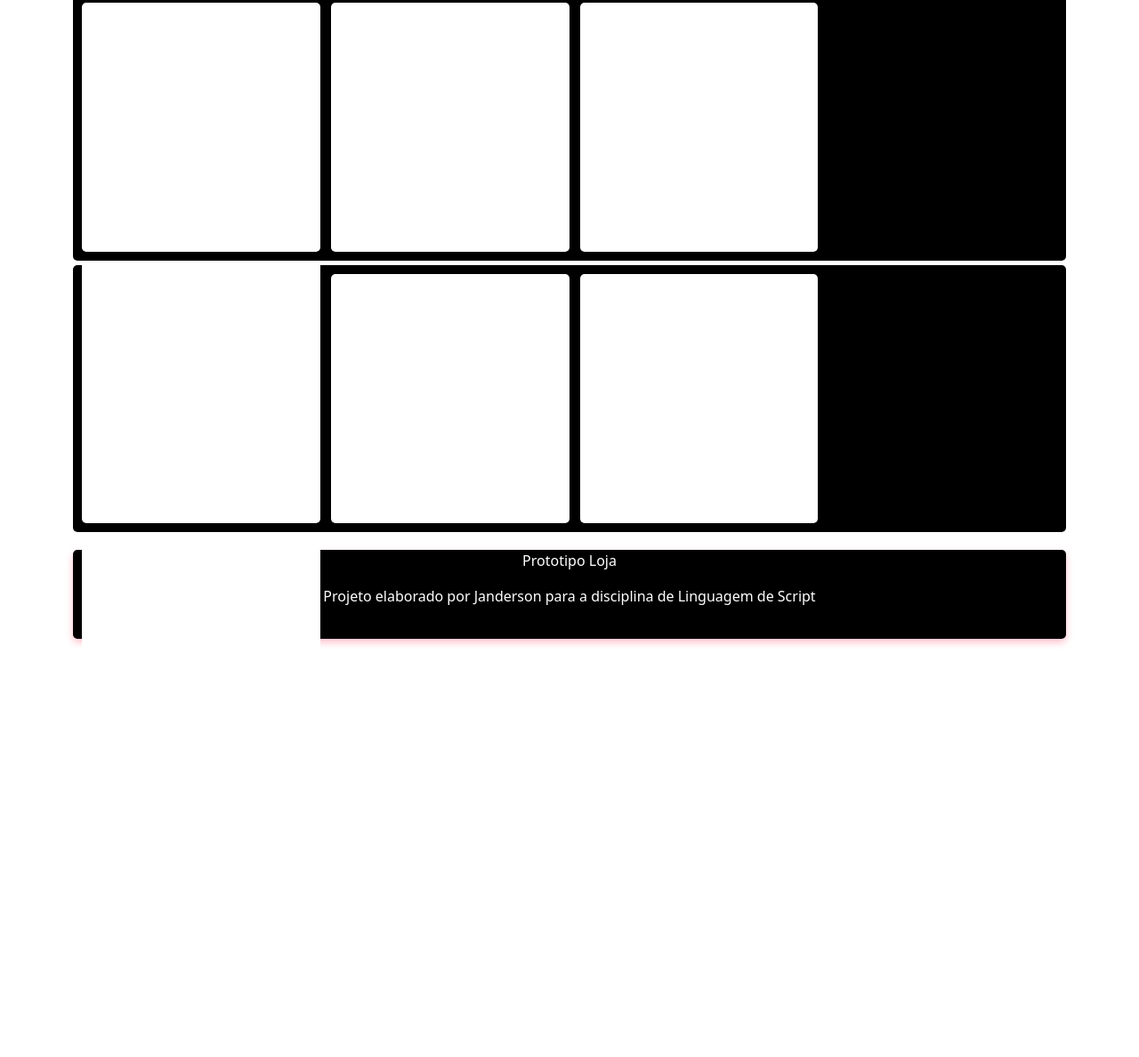
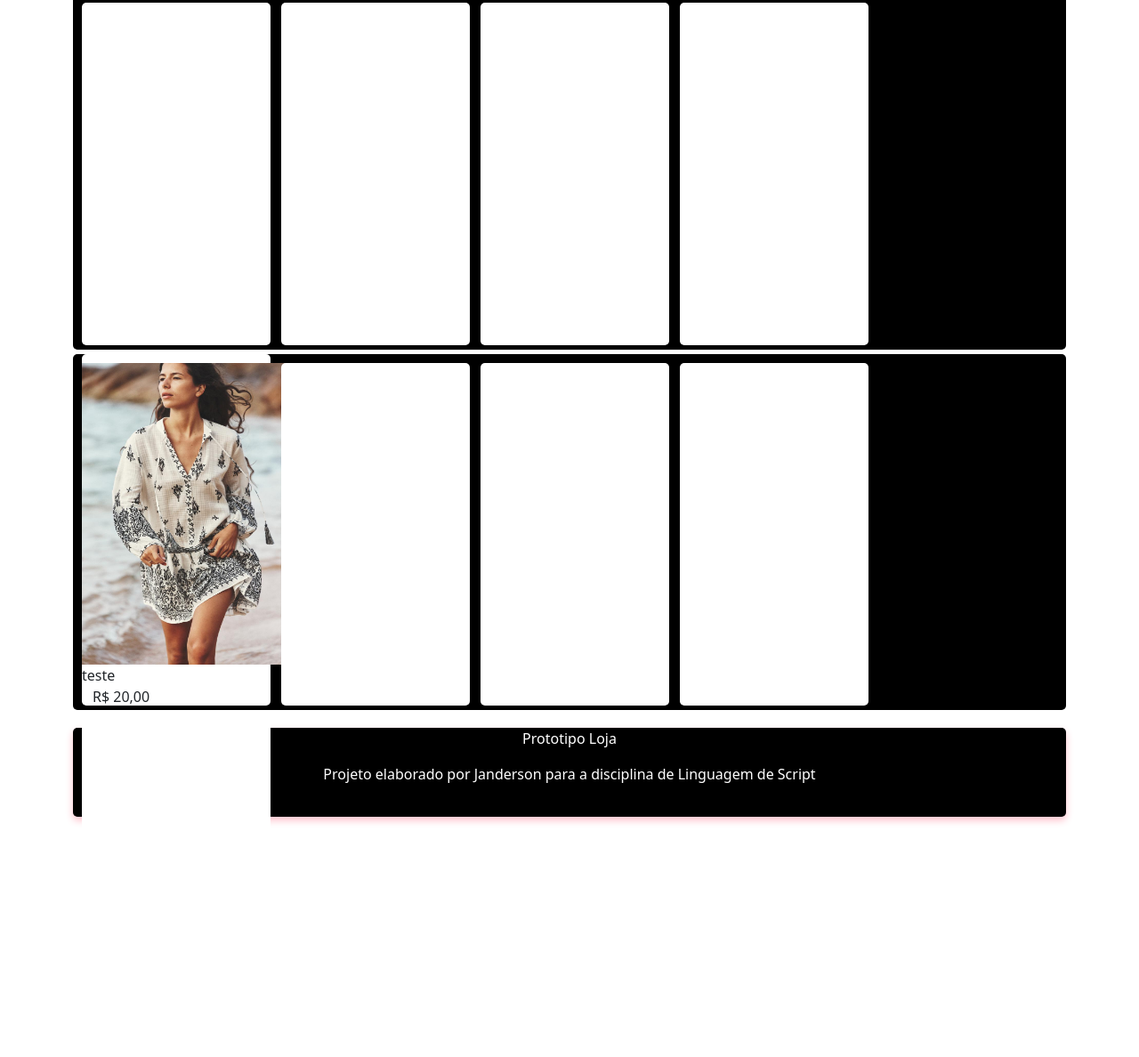
Before and after one commit to jandersn01/projeto-loja, a website built with Vite: page src/index.html in a window 1280 px wide. Shown: the part 878-2066 px from the top of the page at 89% size. Before the commit the page ends 1756 px from the top, so only its background shows below. Built offline with nearby package versions, Linux system fonts and the light colour scheme; files whose address does not match are found by name.

Commit message:
Ajustes nos itens

```diff
--- a/src/css/style-lojas.css
+++ b/src/css/style-lojas.css
@@ -27,7 +27,7 @@
 }
 
 .minhadiv1{
-    height: 300px;
+    height: 400px;
     background-color: black;
     padding: 0px;
     border-radius: 5PX;
@@ -35,9 +35,9 @@
 
 .minhadiv2{
     margin-top: 5px;
-    height: 300px;
+    height: 400px;
+    border-radius: 5PX;
     background-color: black;
-    border-radius: 5PX;
 
 }
 
@@ -45,8 +45,8 @@
     margin-top: 10PX;
     margin-left: 10px;
     margin-right: 2px;
-    height: 280PX;
-    width: 24%;
+    height: 385PX;
+    width: 19%;
     background-color: white;
     border-radius: 5PX;
 }
@@ -55,8 +55,14 @@
     margin-top: 10PX;
     margin-left: 10px;
     margin-right: 2px;
-    height: 280PX;
-    width: 24%;
+    height: 385PX;
+    width: 19%;
     background-color: white;
     border-radius: 5PX;
+    padding-left: 0px;
 }
+
+.ct1 img{
+    height: 339px;
+    width: 246px;
+}
--- a/src/index.html
+++ b/src/index.html
@@ -137,10 +137,18 @@
         <div class="ct1 col-md-3"></div>
         <div class="ct1 col-md-3"></div>
         <div class="ct1 col-md-3"></div>
+        <div class="ct1 col-md-3"></div>
         </div>
       </div>
       <div class="minhadiv2 container">
         <div class="row">
+          <div class="ct1 col-md-3">
+            <img src="./public/imgs/RaZa/vestidobranco.jpg" alt="">
+            <span>teste</span>
+            <div class="container">
+              <span class="preco">R$ 20,00</span>
+            </div>
+          </div>
           <div class="ct1 col-md-3"></div>
           <div class="ct1 col-md-3"></div>
           <div class="ct1 col-md-3"></div>
```
